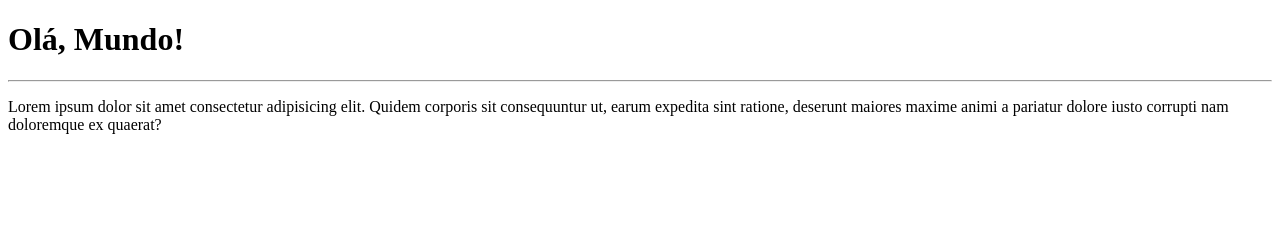
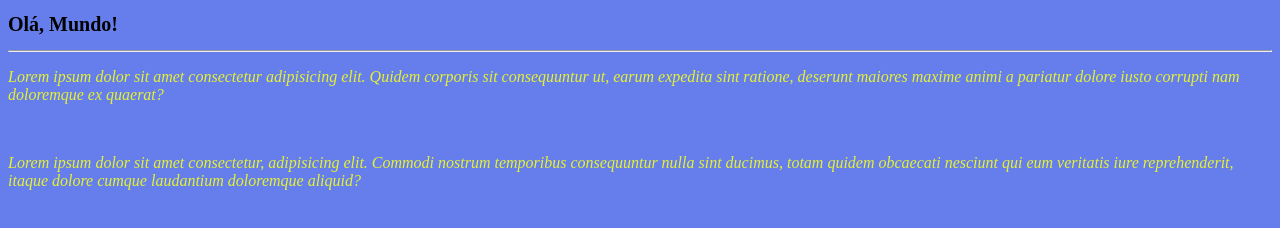
Before and after one commit to RogerioAlexandreBraga/Java-Script---HTML---CSS, a plain HTML site: page TesteGitHub/index.html in a window 1280 px wide. Drawn offline with Linux system fonts and the light colour scheme.

Commit message:
Atualização do CSS e JS
Atualização do CSS e JS

```diff
--- a/TesteGitHub/estilo.css
+++ b/TesteGitHub/estilo.css
@@ -0,0 +1,12 @@
+h1 {
+    font-size: 20px;
+}
+
+body {
+    background-color: rgb(101, 126, 235);
+}
+
+p {
+    font-style: italic;
+    color: rgb(229, 241, 50);
+}
--- a/TesteGitHub/index.html
+++ b/TesteGitHub/index.html
@@ -1,14 +1,24 @@
 <!DOCTYPE html>
 <html lang="pt-br">
+
 <head>
     <meta charset="UTF-8">
     <meta http-equiv="X-UA-Compatible" content="IE=edge">
     <meta name="viewport" content="width=device-width, initial-scale=1.0">
     <title>Ste Exemplo</title>
+    <link rel="stylesheet" href="estilo.css">
 </head>
+
 <body>
     <h1>Olá, Mundo!</h1>
     <hr>
-    <p>Lorem ipsum dolor sit amet consectetur adipisicing elit. Quidem corporis sit consequuntur ut, earum expedita sint ratione, deserunt maiores maxime animi a pariatur dolore iusto corrupti nam doloremque ex quaerat?</p>
+    <p>Lorem ipsum dolor sit amet consectetur adipisicing elit. Quidem corporis sit consequuntur ut, earum expedita sint
+        ratione, deserunt maiores maxime animi a pariatur dolore iusto corrupti nam doloremque ex quaerat?</p>
+    <br>
+    <p>Lorem ipsum dolor sit amet consectetur, adipisicing elit. Commodi nostrum temporibus consequuntur nulla sint
+        ducimus, totam quidem obcaecati nesciunt qui eum veritatis iure reprehenderit, itaque dolore cumque laudantium
+        doloremque aliquid?</p>
+    <script src="interatividade.js"></script>
 </body>
+
 </html>
--- a/TesteGitHub/interatividade.js
+++ b/TesteGitHub/interatividade.js
@@ -0,0 +1 @@
+window.alert("Online");
```
